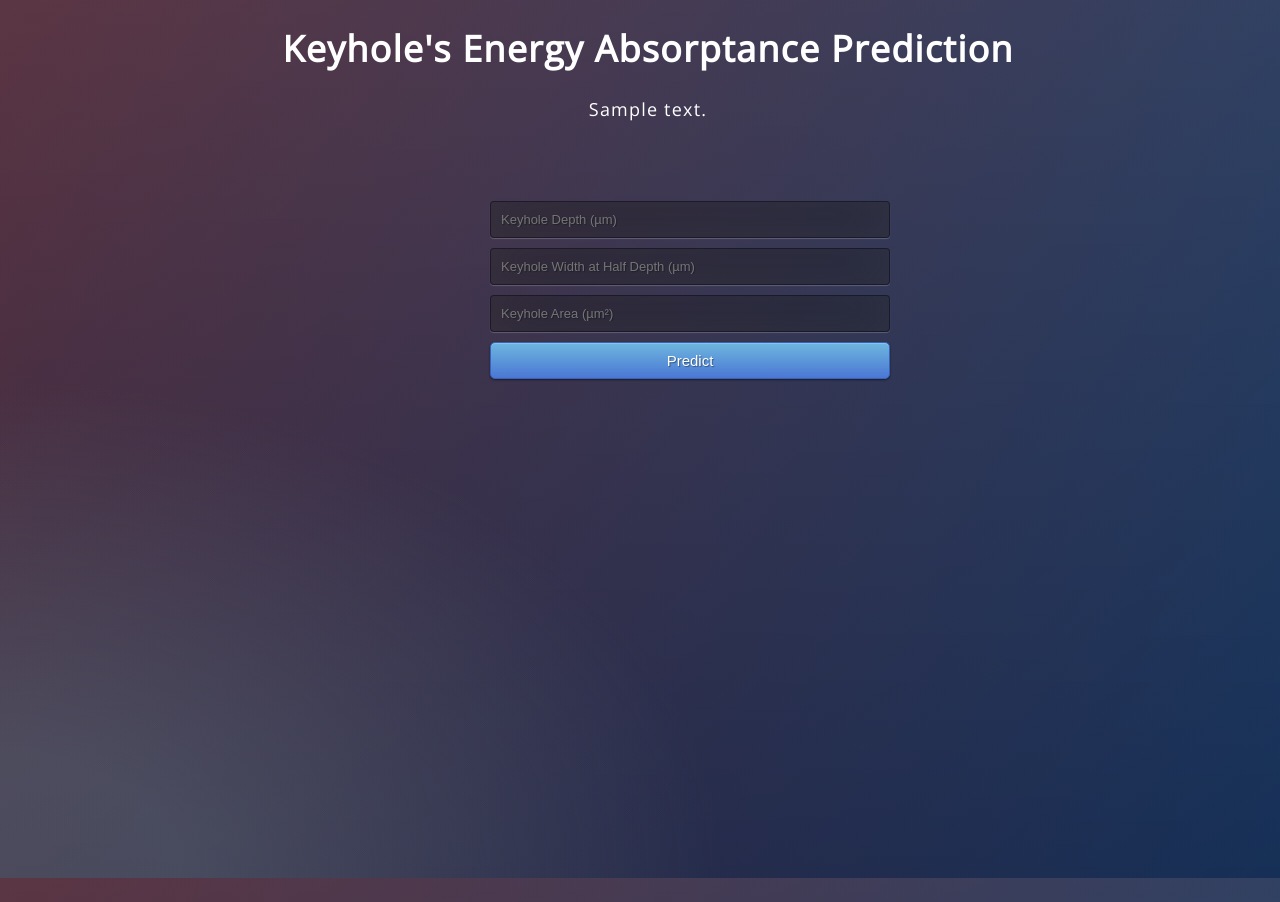
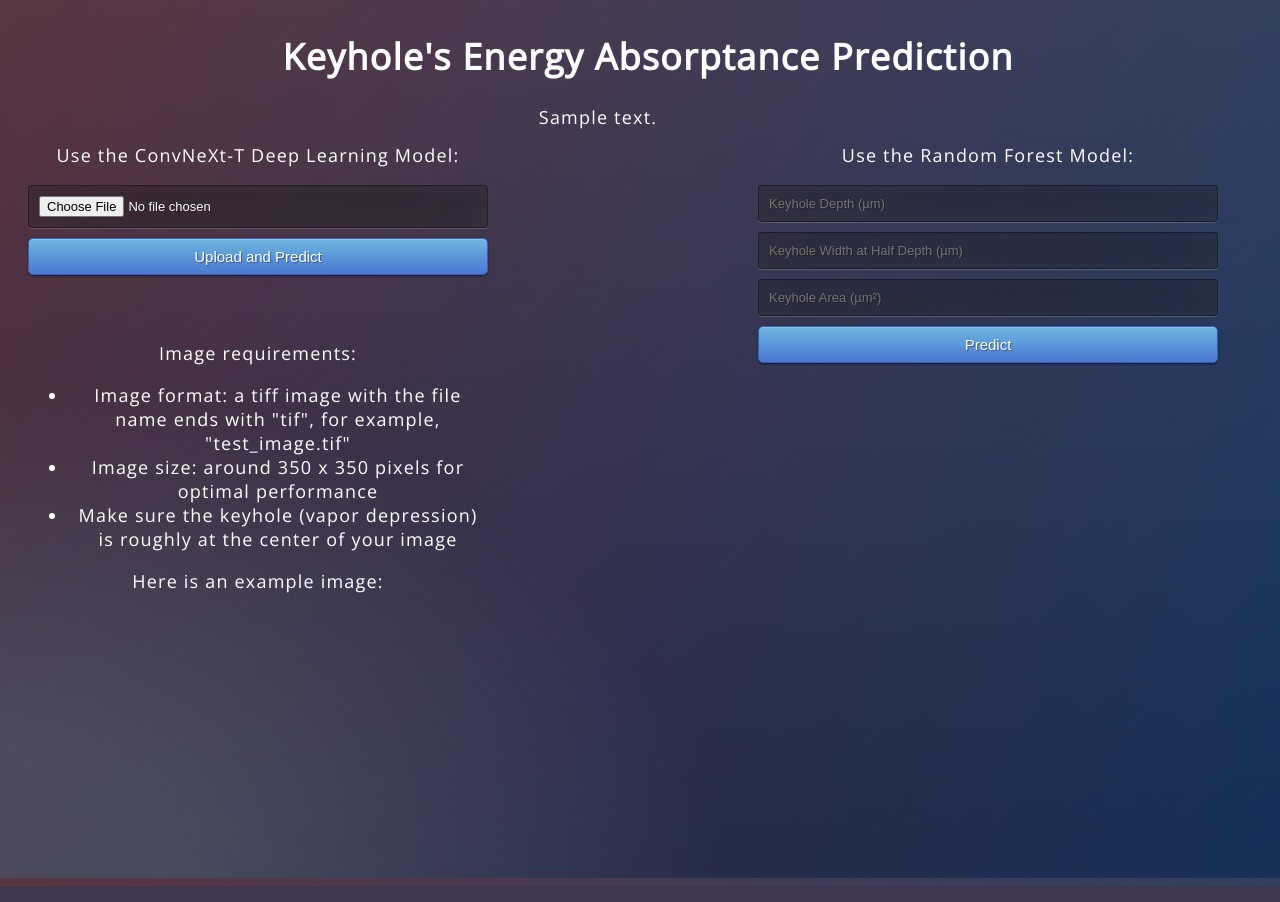
Before and after one commit to rubyjiang18/absorptance_models_cloud_deployment, a Flask app: template templates/home.html in a window 1280 px wide. Run offline with Flask 2, Linux system fonts and the light colour scheme; the template is opened without the code that fills it: most values are stand-ins (such as "Sample title", 1, 10 or a date in 2020); parts of the project's set-up code (start-up, migrations or seed data) failed here and were passed over.

Commit message:
Two approaches all works now

```diff
--- a/app.py
+++ b/app.py
@@ -1,10 +1,34 @@
 import numpy as np
-from flask import Flask, request, jsonify, render_template, url_for
+from flask import Flask, request, jsonify, render_template, url_for, abort
 import pickle
+import imghdr
+import torch
+import torch.nn as nn
+from torchvision.models import convnext_tiny
+from PIL import Image
+from PIL import Image
+
+from torchvision import transforms
+from torchvision.transforms import ToTensor
 
 
 app = Flask(__name__)
-model = pickle.load(open('rf_absorptance_model.pkl','rb'))
+
+# the random forest model
+rf_model = pickle.load(open('rf_absorptance_model.pkl','rb'))
+# the convnext deep learning model
+dl_model  = convnext_tiny(weights=None)
+dl_model.classifier[2] = nn.Linear(768, 1)
+checkpoint = torch.load("dl_absorptance_weights", map_location=torch.device('cpu'))
+dl_model.load_state_dict(checkpoint['model_state_dict'])
+device = 'cpu'
+dl_model.to(device)
+
+test_preprocess =  transforms.Compose([
+    transforms.Resize(256),
+    transforms.CenterCrop(224),
+    transforms.Normalize(mean=[0.485, 0.456, 0.406], std=[0.229, 0.224, 0.225]),
+])
 
 
 @app.route('/')
@@ -12,8 +36,8 @@
     #return 'Hello World'
     return render_template('home.html')
 
-@app.route('/predict',methods = ['POST'])
-def predict():
+@app.route('/rf_predict',methods = ['POST'])
+def rf_predict():
     int_features = [float(x) for x in request.form.values()]
     # organize features
     depth, width_half, area = int_features[0], int_features[1], int_features[2]
@@ -21,20 +45,53 @@
     int_features = [depth, width_half,aspect_ratio, area]
 
     final_features = [np.array(int_features)]
-    prediction = model.predict(final_features)
-    print(prediction[0])
+    prediction = rf_model.predict(final_features)
+
     return render_template('home.html', prediction_text="Laser Energy Absorptance {}%".format(round(prediction[0],2)))
 
-@app.route('/predict_api',methods=['POST'])
-def predict_api():
-    '''
-    For direct API calls trought request
-    '''
-    data = request.get_json(force=True)
-    prediction = model.predict([np.array(list(data.values()))])
+def validate_image(image):
+    # Check that the file extension is .tif
+    if not image.filename.endswith('.tif'):
+        abort(400, 'File must be in .tif format')
+    # Check that the file is a valid TIFF image
+    if imghdr.what(image) != 'tiff':
+        abort(400, 'File is not a valid TIFF image')
+    # Check that the image is a gray scale image
+    image = Image.open(image)
+    channels = image.getbands()
+    if len(channels) != 1:
+        abort(400, 'File has to a gray scale tif image')
 
-    output = prediction[0]
-    return jsonify(output)
+def preprocess_image(image):
+    image = np.array(Image.open(image))
+    image = torch.tensor(image,dtype=torch.float64).unsqueeze_(0)
+    image = image.repeat(3, 1, 1)
+    return image
+
+@app.route('/dl_predict',methods = ['POST'])
+def dl_predict():
+    image = request.files['image']
+    validate_image(image)
+    # preprocess iamge
+    image = preprocess_image(image)
+    image = image.unsqueeze(0)
+    image = image.float().to(device)
+    # model prediction
+    output = dl_model(image)
+    output= float(output.squeeze(1).detach().numpy()[0])
+    #
+    return render_template('home.html', prediction_text="Laser Energy Absorptance {}%".format(round(output,2)))
+
+# @app.route('/predict_api',methods=['POST'])
+# def predict_api():
+#     '''
+#     For direct API calls trought request
+#     '''
+#     data = request.get_json(force=True)
+#     prediction = model.predict([np.array(list(data.values()))])
+
+#     output = prediction[0]
+#     return jsonify(output)
 
 
 
--- a/static/css/style.css
+++ b/static/css/style.css
@@ -28,7 +28,7 @@
 	background: -ms-radial-gradient(0% 100%, ellipse cover, rgba(104,128,138,.4) 10%,rgba(138,114,76,0) 40%), -ms-linear-gradient(top,  rgba(57,173,219,.25) 0%,rgba(42,60,87,.4) 100%), -ms-linear-gradient(-45deg,  #670d10 0%,#092756 100%);
 	background: -webkit-radial-gradient(0% 100%, ellipse cover, rgba(104,128,138,.4) 10%,rgba(138,114,76,0) 40%), linear-gradient(to bottom,  rgba(57,173,219,.25) 0%,rgba(42,60,87,.4) 100%), linear-gradient(135deg,  #670d10 0%,#092756 100%);
 	filter: progid:DXImageTransform.Microsoft.gradient( startColorstr='#3E1D6D', endColorstr='#092756',GradientType=1 );
-
+	overflow-y: scroll;
 }
 
 .login {
@@ -39,6 +39,27 @@
 	width:400px;
 	height:400px;
 }
+
+.prediction {
+	margin-top: 20px;
+	margin-bottom: 20px;
+	/* border: 1px solid white; */
+}
+.left-section {
+	float: left;
+	width:500px;
+	padding: 20px;
+	box-sizing: border-box;
+  }
+
+.right-section {
+float: right;
+width:500px;
+margin: 0 50px 0 50px;
+padding: 20px;
+box-sizing: border-box;
+}
+
 
 .login h1 { color: #fff; text-shadow: 0 0 10px rgba(0,0,0,0.3); letter-spacing:1px; text-align:center; }
 
--- a/templates/home.html
+++ b/templates/home.html
@@ -14,20 +14,46 @@
 
 <body>
   <h1 class="title">Keyhole's Energy Absorptance Prediction</h1>
- <div class="login">
+
+  <div class="left-section">
+    <p>Use the ConvNeXt-T Deep Learning Model:</p>
+    <!-- Main Input For Receiving Image to our ML -->
+    <form action="{{ url_for('dl_predict') }}"method="post" enctype="multipart/form-data">
+      <input type="file" name="image" accept=".tif">
+      <button type="submit" class="btn btn-primary btn-block btn-large">Upload and Predict</button>
+    </form>
+  <br>
+  <br>
+  <p>Image requirements:
+    <ul>
+      <li>Image format: a tiff image with the file name ends with "tif", for example, "test_image.tif"</li>
+      <li>Image size: around 350 x 350 pixels for optimal performance</li>
+      <li>Make sure the keyhole (vapor depression) is roughly at the center of your image</li>
+    </ul>
+    Here is an example image:
+    <!-- <img src="../images/test.png" alt="Image description" width="250" height="250"> -->
+    <embed src="../images/test.png" type="image/png" width="250" height="250">
+   </p>
+
+  </div>
+
+ <div class="right-section">
      <!-- Main Input For Receiving Query to our ML -->
-    <form action="{{ url_for('predict')}}"method="post">
+    <p>Use the Random Forest Model:</p>
+    <form action="{{ url_for('rf_predict')}}"method="post">
       <input type="text" name="interview_score3" placeholder="Keyhole Depth (µm)" required="required" /><br>
     	<input type="text" name="experience" placeholder="Keyhole Width at Half Depth (µm)" required="required" /><br>
       <input type="text" name="test_score" placeholder="Keyhole Area (µm&sup2)" required="required" /><br>
       <button type="submit" class="btn btn-primary btn-block btn-large">Predict</button>
     </form>
-
    <br>
    <br>
+ </div>
 
+ <div class="prediction">
+ {{prediction_text}}
  </div>
- {{prediction_text}}
+
 
 </body>
 </html>
```
